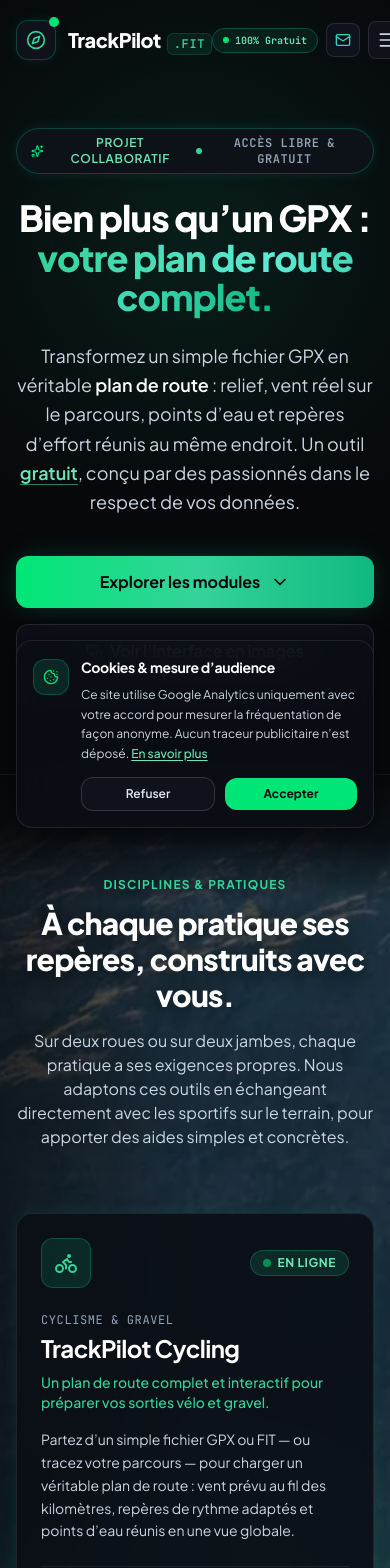
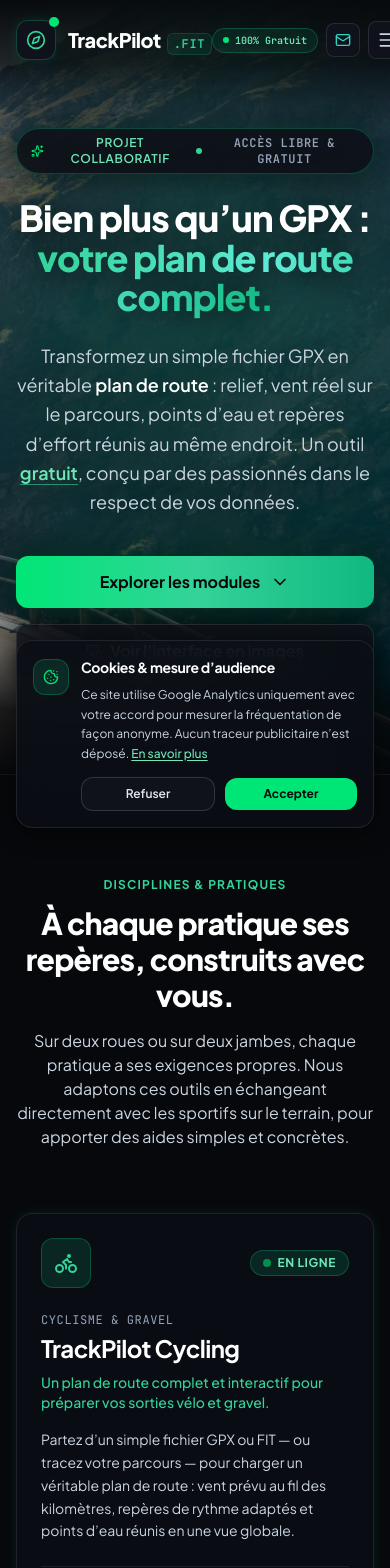
Before and after one commit to roch-manfredini/TrackPilot-Hub, a React (Vite) app: page / in a window 390 px wide. Shown: the top 1568 px of the page. Built offline with nearby package versions, Linux system fonts and the light colour scheme.

Commit message:
style(hub): alternance 1 sur 2 des images de fond dès le Hero

```diff
--- a/index.html
+++ b/index.html
@@ -6,6 +6,7 @@
     <meta name="viewport" content="width=device-width, initial-scale=1.0" />
     <link rel="canonical" href="https://trackpilot.fit/" />
     <link rel="alternate" type="text/plain" title="LLMs.txt" href="/llms.txt" />
+    <link rel="preload" as="image" href="/images/swiss_mountain_cyclist.webp" type="image/webp" />
 
     <!-- Primary Meta Tags -->
     <title>TrackPilot — Plans de route GPX vélo, trail &amp; randonnée</title>
--- a/src/components/EcosystemVision.tsx
+++ b/src/components/EcosystemVision.tsx
@@ -1,5 +1,6 @@
 import React from 'react';
 import { Compass, ArrowRight, Coffee } from 'lucide-react';
+import { SectionBackground } from './SectionBackground';
 
 interface EcosystemVisionProps {
   onOpenContact?: () => void;
@@ -7,11 +8,20 @@ interface EcosystemVisionProps {
 
 export const EcosystemVision: React.FC<EcosystemVisionProps> = ({ onOpenContact }) => {
   return (
-    <section id="vision" className="relative py-20 sm:py-28 border-t border-white/[0.06] bg-dark-950 scroll-mt-16">
-      <div className="max-w-7xl mx-auto px-4 sm:px-6 lg:px-8">
+    <section id="vision" className="relative py-20 sm:py-28 border-t border-white/[0.06] overflow-hidden scroll-mt-16">
+      <SectionBackground
+        webpSrc="/images/cyclists_and_hikers.webp"
+        jpgSrc="/images/cyclists_and_hikers.jpg"
+        alt="Cyclistes sur route de montagne et randonneurs sur le sentier voisin"
+        imgClassName="object-center"
+        scrimClassName="bg-dark-950/45"
+        glowClassName="top-1/4 -right-24 bg-teal-500/10"
+      />
+
+      <div className="relative z-10 max-w-7xl mx-auto px-4 sm:px-6 lg:px-8">
 
         {/* Header */}
-        <div className="text-center max-w-3xl mx-auto mb-12">
+        <div className="text-center max-w-3xl mx-auto mb-12 drop-shadow-[0_2px_12px_rgba(0,0,0,0.8)]">
           <div className="inline-flex items-center gap-2 text-xs font-bold uppercase tracking-widest text-brand-400 mb-3">
             <Compass className="w-3.5 h-3.5" />
             <span>Esprit du Projet</span>
--- a/src/components/Hero.tsx
+++ b/src/components/Hero.tsx
@@ -1,20 +1,29 @@
 import React from 'react';
 import { ChevronDown, MonitorSmartphone, Sparkles } from 'lucide-react';
+import { SectionBackground } from './SectionBackground';
 
 export const Hero: React.FC = () => {
   return (
     <section className="relative min-h-[76vh] sm:min-h-[82vh] flex items-center pt-32 pb-24 sm:pt-40 sm:pb-32 overflow-hidden">
 
+      {/* Background Photography Layer (Alpine Cycling Switchbacks) */}
+      <SectionBackground
+        webpSrc="/images/swiss_mountain_cyclist.webp"
+        jpgSrc="/images/swiss_mountain_cyclist.jpg"
+        alt="Cyclisme sur route en montagne alpine"
+        imgClassName="object-[center_right] sm:object-[85%_center]"
+        scrimClassName="bg-dark-950/40"
+        glowClassName="top-1/4 -right-24 bg-brand-500/10"
+        eager
+      />
+
       {/* Top Ambient Glow */}
-      <div className="ambient-glow-top" />
+      <div className="ambient-glow-top z-[1]" />
 
-      {/* Grid Pattern Background subtle overlay */}
-      <div className="absolute inset-0 bg-grid-pattern bg-[size:32px_32px] opacity-25 pointer-events-none" />
-
-      <div className="relative max-w-7xl mx-auto px-4 sm:px-6 lg:px-8 w-full">
+      <div className="relative z-10 max-w-7xl mx-auto px-4 sm:px-6 lg:px-8 w-full">
 
         {/* Main Hero Header */}
-        <div className="text-center max-w-4xl mx-auto">
+        <div className="text-center max-w-4xl mx-auto drop-shadow-[0_2px_16px_rgba(0,0,0,0.85)]">
 
           {/* Tag Pill */}
           <div className="inline-flex items-center gap-2 px-3.5 py-1.5 rounded-full bg-dark-850/90 border border-brand-500/30 text-brand-300 text-xs font-semibold uppercase tracking-wider mb-6 shadow-glow-sm">
--- a/src/components/ModulesHub.tsx
+++ b/src/components/ModulesHub.tsx
@@ -45,33 +45,11 @@ export const ModulesHub: React.FC = () => {
   };
 
   return (
-    <section id="modules" className="relative py-24 sm:py-32 border-t border-white/[0.06] overflow-hidden scroll-mt-16">
-
-      {/* Background Photography Layer (Alpine Cycling Switchbacks - Offset Right, Strava-style) */}
-      <div className="absolute inset-0 z-0 pointer-events-none select-none">
-        <picture className="absolute inset-0 w-full h-full">
-          <source srcSet="/images/swiss_mountain_cyclist.webp" type="image/webp" />
-          <img
-            src="/images/swiss_mountain_cyclist.jpg"
-            alt="Cyclisme sur route en montagne alpine"
-            className="w-full h-full object-cover object-[center_right] sm:object-[85%_center] opacity-90 contrast-[1.05]"
-          />
-        </picture>
-        {/* Subtle overall dark tint allowing the photo to remain clear and vibrant */}
-        <div className="absolute inset-0 bg-dark-950/40" />
-        {/* Top & bottom edge fades to melt smoothly into pure dark-950 above & below */}
-        <div className="absolute top-0 inset-x-0 h-32 bg-gradient-to-b from-dark-950 via-dark-950/80 to-transparent" />
-        <div className="absolute bottom-0 inset-x-0 h-32 bg-gradient-to-t from-dark-950 via-dark-950/80 to-transparent" />
-        {/* Subtle horizontal gradient to softly balance text area on left while leaving right vista open */}
-        <div className="absolute inset-0 bg-gradient-to-r from-dark-950/60 via-transparent to-transparent" />
-        {/* Ambient emerald glow on the scenery side */}
-        <div className="absolute top-1/4 -right-24 w-[500px] h-[500px] bg-brand-500/10 rounded-full blur-3xl" />
-      </div>
-
-      <div className="relative z-10 max-w-7xl mx-auto px-4 sm:px-6 lg:px-8">
+    <section id="modules" className="relative py-24 sm:py-32 border-t border-white/[0.06] bg-dark-950 scroll-mt-16">
+      <div className="relative max-w-7xl mx-auto px-4 sm:px-6 lg:px-8">
 
         {/* Section Header */}
-        <div className="text-center max-w-3xl mx-auto mb-16 drop-shadow-[0_2px_12px_rgba(0,0,0,0.8)]">
+        <div className="text-center max-w-3xl mx-auto mb-16">
           <div className="inline-flex items-center gap-2 text-xs font-bold uppercase tracking-widest text-brand-400 mb-3">
             <span>Disciplines & Pratiques</span>
           </div>
--- a/src/components/ScreenVersions.tsx
+++ b/src/components/ScreenVersions.tsx
@@ -1,12 +1,23 @@
 import React from 'react';
 import { Monitor, Smartphone, CheckCircle2, Minus, Lightbulb } from 'lucide-react';
+import { SectionBackground } from './SectionBackground';
 
 export const ScreenVersions: React.FC = () => {
   return (
-    <section id="formats" className="relative py-20 sm:py-28 border-t border-white/[0.06] bg-dark-950 scroll-mt-16">
-      <div className="max-w-5xl mx-auto px-4 sm:px-6 lg:px-8 text-left">
+    <section id="formats" className="relative py-20 sm:py-28 border-t border-white/[0.06] overflow-hidden scroll-mt-16">
+      <SectionBackground
+        webpSrc="/images/mountain_hiker.webp"
+        jpgSrc="/images/mountain_hiker.jpg"
+        alt="Randonneur avec sac à dos et bâtons sur un col de montagne"
+        imgClassName="object-[center_right] sm:object-[75%_center]"
+        scrimClassName="bg-dark-950/50"
+        horizontalGradientClassName="bg-gradient-to-r from-dark-950/60 via-transparent to-transparent"
+        glowClassName="top-1/4 -right-24 bg-emerald-500/10"
+      />
+
+      <div className="relative z-10 max-w-5xl mx-auto px-4 sm:px-6 lg:px-8 text-left">
       {/* Compact Header */}
-      <div className="text-center max-w-2xl mx-auto mb-8 sm:mb-10">
+      <div className="text-center max-w-2xl mx-auto mb-8 sm:mb-10 drop-shadow-[0_2px_12px_rgba(0,0,0,0.8)]">
         <h2 className="text-2xl sm:text-4xl font-extrabold text-white tracking-tight">
           Une seule et même application : complète sur grand écran, épurée sur smartphone.
         </h2>
--- /dev/null
+++ b/src/components/SectionBackground.tsx
@@ -0,0 +1,49 @@
+import React from 'react';
+
+interface SectionBackgroundProps {
+  webpSrc: string;
+  jpgSrc: string;
+  alt: string;
+  imgClassName?: string;
+  scrimClassName?: string;
+  horizontalGradientClassName?: string;
+  glowClassName?: string;
+  eager?: boolean;
+}
+
+/**
+ * Full-bleed atmospheric photography backdrop with dark-950 edge fades.
+ */
+export const SectionBackground: React.FC<SectionBackgroundProps> = ({
+  webpSrc,
+  jpgSrc,
+  alt,
+  imgClassName = 'object-center',
+  scrimClassName = 'bg-dark-950/45',
+  horizontalGradientClassName,
+  glowClassName = 'top-1/4 -right-24 bg-brand-500/10',
+  eager = false,
+}) => {
+  return (
+    <div className="absolute inset-0 z-0 pointer-events-none select-none">
+      <picture className="absolute inset-0 w-full h-full">
+        <source srcSet={webpSrc} type="image/webp" />
+        <img
+          src={jpgSrc}
+          alt={alt}
+          loading={eager ? 'eager' : 'lazy'}
+          decoding={eager ? 'sync' : 'async'}
+          {...(eager ? { fetchPriority: 'high' as const } : {})}
+          className={`w-full h-full object-cover opacity-90 contrast-[1.05] ${imgClassName}`}
+        />
+      </picture>
+      <div className={`absolute inset-0 ${scrimClassName}`} />
+      <div className="absolute top-0 inset-x-0 h-32 bg-gradient-to-b from-dark-950 via-dark-950/80 to-transparent" />
+      <div className="absolute bottom-0 inset-x-0 h-32 bg-gradient-to-t from-dark-950 via-dark-950/80 to-transparent" />
+      {horizontalGradientClassName && (
+        <div className={`absolute inset-0 ${horizontalGradientClassName}`} />
+      )}
+      <div className={`absolute w-[500px] h-[500px] rounded-full blur-3xl ${glowClassName}`} />
+    </div>
+  );
+};
--- a/src/components/TechPillars.tsx
+++ b/src/components/TechPillars.tsx
@@ -1,6 +1,7 @@
 import React from 'react';
 import { Route, Navigation, Layers, Wind, Flame, Droplets, CheckCircle } from 'lucide-react';
 import { TECH_PILLARS } from '../data/modules';
+import { SectionBackground } from './SectionBackground';
 
 export const TechPillars: React.FC = () => {
   const getPillarIcon = (name: string) => {
@@ -23,11 +24,21 @@ export const TechPillars: React.FC = () => {
   };
 
   return (
-    <section id="tech" className="relative py-20 sm:py-28 border-t border-white/[0.06] bg-dark-950 scroll-mt-16">
-      <div className="max-w-7xl mx-auto px-4 sm:px-6 lg:px-8">
+    <section id="tech" className="relative py-20 sm:py-28 border-t border-white/[0.06] overflow-hidden scroll-mt-16">
+      <SectionBackground
+        webpSrc="/images/winding_mountain_cyclists.webp"
+        jpgSrc="/images/winding_mountain_cyclists.jpg"
+        alt="Lacets de col de montagne et cyclistes"
+        imgClassName="object-[center_left] sm:object-[20%_center]"
+        scrimClassName="bg-dark-950/45"
+        horizontalGradientClassName="bg-gradient-to-l from-dark-950/60 via-transparent to-transparent"
+        glowClassName="bottom-1/4 -left-24 bg-teal-500/10"
+      />
+
+      <div className="relative z-10 max-w-7xl mx-auto px-4 sm:px-6 lg:px-8">
 
         {/* Header */}
-        <div className="text-center max-w-3xl mx-auto mb-16">
+        <div className="text-center max-w-3xl mx-auto mb-16 drop-shadow-[0_2px_12px_rgba(0,0,0,0.8)]">
           <div className="inline-flex items-center gap-2 text-xs font-bold uppercase tracking-widest text-brand-400 mb-3">
             <span>Les 6 Piliers Fondateurs</span>
           </div>
```
Also changed, not shown: src/components/ContactSection.tsx (+10 -18 lines), src/components/FieldResilience.tsx (+3 -25 lines), src/components/InstallSection.tsx (+3 -25 lines).
